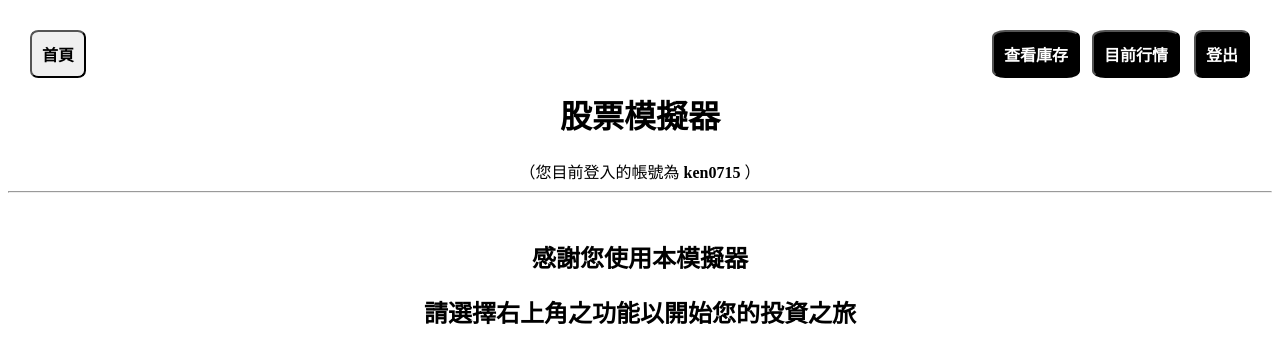
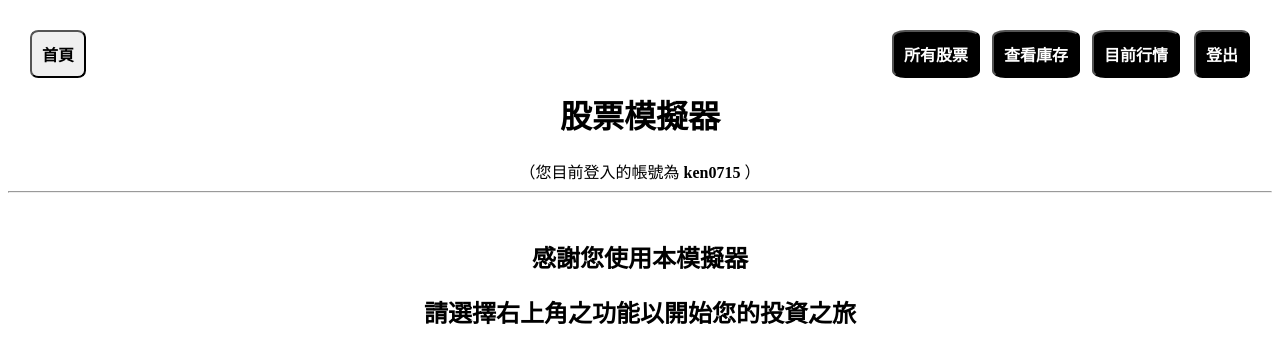
Before and after one commit to BillWang1018/Stock-Simulator, a Django app: page / in a window 1280 px wide. Shown: the top 364 px of the page. Run offline with Django 5.2, Linux system fonts and the light colour scheme; a user stored in the database is signed in.

Commit message:
update style

```diff
--- a/stock_simulator/members/templates/main.html
+++ b/stock_simulator/members/templates/main.html
@@ -9,6 +9,7 @@ Stock Simulator
     <a href="{% url 'logout' %}"> <button class="first-right"> 登出 </button> </a>
     <a href="{%url 'snum'%}"> <button class="second-right"> 目前行情 </button> </a>
     <a href="{% url 'inventory' user.username %}"> <button class="third-right"> 查看庫存 </button> </a>
+    <a href="{%url 'stock'%}"> <button class="fourth-right"> 所有股票 </button> </a>
     <div class="main">
         <h1> 股票模擬器 </h1>
         （您目前登入的帳號為 <b> {{ user.username }} </b>）
@@ -19,8 +20,6 @@ Stock Simulator
     </div>
     {% else %}
     <a href="{% url 'login' %}"> <button class="first-right"> 登入 </button> </a>
-    <a href="{% url 'login' %}"> <button class="second-right"> 目前行情 </button> </a>
-    <a href="{% url 'login' %}"> <button class="third-right"> 查看庫存 </button> </a>
     <div class="visitor-main">
         <h1> 歡迎來到股票模擬器！<br> 請登入帳戶以使用完整功能 </h1>
     </div>
--- a/stock_simulator/members/templates/members_style.html
+++ b/stock_simulator/members/templates/members_style.html
@@ -58,6 +58,21 @@
         right: 200px;
         z-index: 9999;
     }
+    .fourth-right {
+        text-align: center;
+        color: white;
+        font-size: 16px;
+        padding: 10px;
+        background-color: black;
+        border-radius: 15%;
+        text-decoration: none;
+        font-weight: bold;
+        cursor: pointer;
+        position: fixed;
+        top: 30px;
+        right: 300px;
+        z-index: 9999;
+    }
     .main {
         text-align: center;
         position: relative;
```
Also changed, not shown: stock_simulator/login/views.py (+32 -23 lines), stock_simulator/login/urls.py (line endings or trailing spaces), stock_simulator/stock/urls.py (line endings or trailing spaces).
